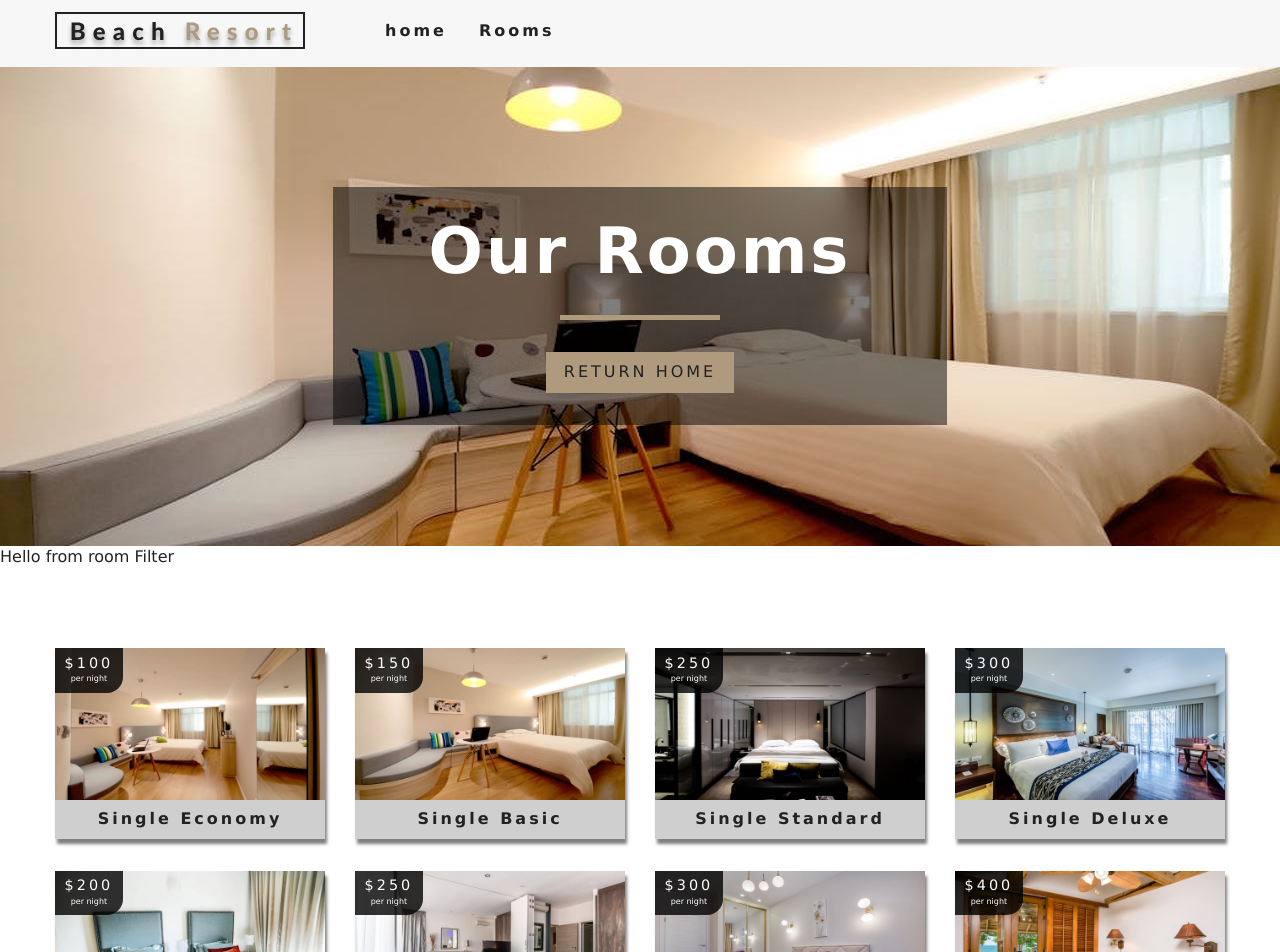
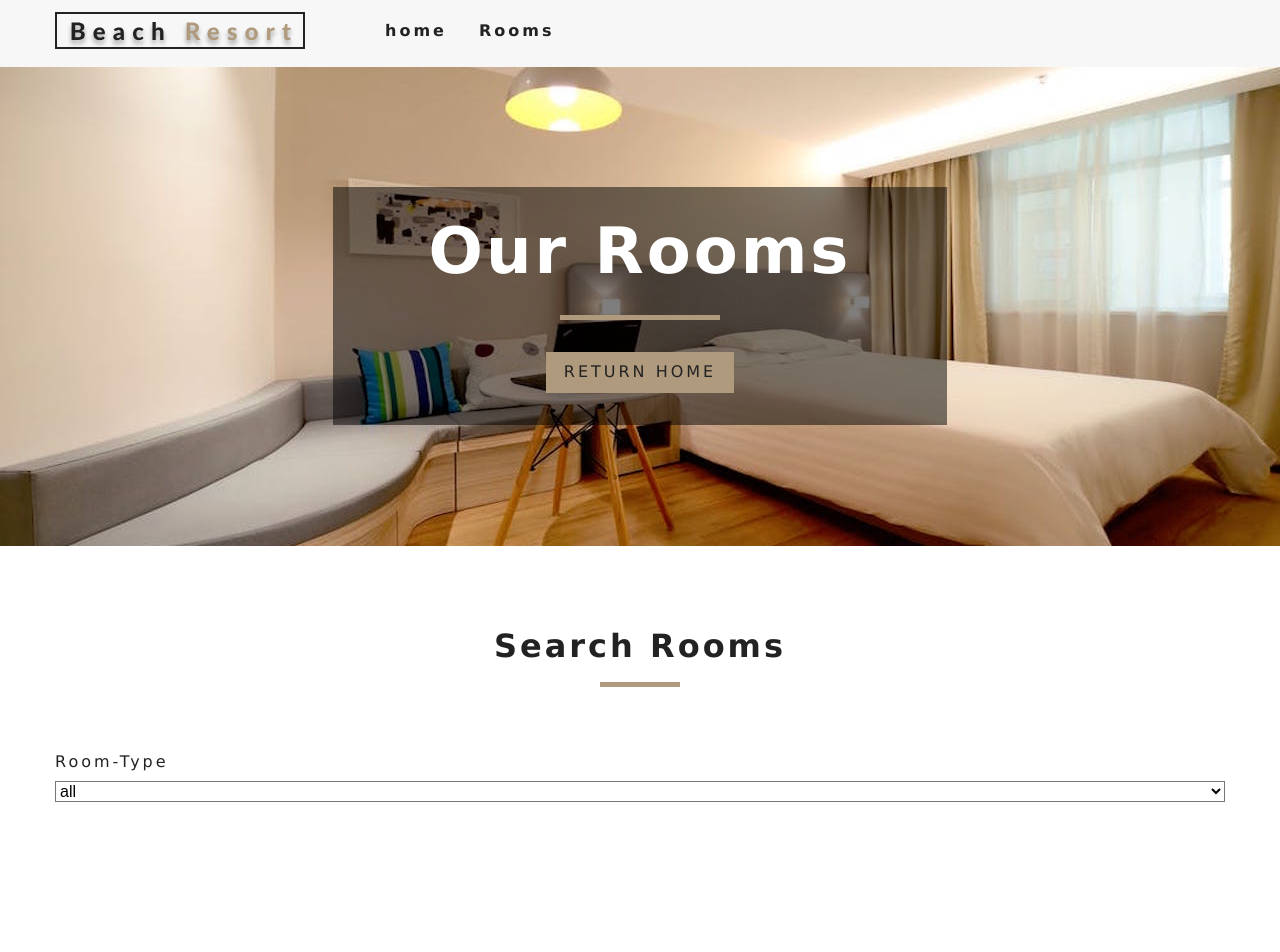
Before and after one commit to matheus3006/resort, a React (Create React App) app: page /rooms in a window 1280 px wide. Shown: the top 952 px of the page. Built offline with nearby package versions, Linux system fonts and the light colour scheme.

Commit message:
Add the select unique values

```diff
--- a/src/components/RoomFilter.js
+++ b/src/components/RoomFilter.js
@@ -2,12 +2,36 @@ import React from 'react';
 import {useContext} from 'react';
 import{RoomContext} from '../context';
 import Title from '../components/Title';
-// import { Container } from './styles';
 
-export default function RoomFilter() {
+//Get all unique values
+const getUnique = (items,value)=>{
+ return [... new Set(items.map(item=> item[value]))]
+}
+export default function RoomFilter( {rooms}) {
   const context = useContext(RoomContext);
-  console.log(context);
+  const {handleChange,type,capacity,price,minPrice,MaxPrice,minSize,maxSize,breakfast,pets}=context;
+  //get unique types
+  let types = getUnique(rooms, 'type');
+ //add All
+ types = ['all' , ...types];
+ // map to jsx
+ types = types.map((item,index)=>{
+   return <option value={item} key = {index}>{item}</option>
+ })
   return (
-    <div>Hello from room Filter</div>
+   <section className="filter-container">
+     <Title title="search Rooms"/>
+     <form action="" className="filter-form">
+       {/* select type */}
+      <div className="form-group">
+        <label htmlFor="type">room-type</label>
+        <select name="type" id="type" value={type} className="form-control" onChange={handleChange}>
+          {types}
+        </select>
+      </div>
+
+       {/* end select type */}
+     </form>
+      </section>
   );
 }
--- a/src/context.js
+++ b/src/context.js
@@ -53,9 +53,9 @@ class RoomProvider extends Component {
     return room;
   };
   handleChange = event => {
-    const type = event.tanget.type;
-    const name = event.tanget.name;
-    const value = event.tanget.value;
+    const type = event.target.type;
+    const name = event.target.name;
+    const value = event.target.value;
     console.log(type, name, value);
   };
   filterRooms = () => {
```
